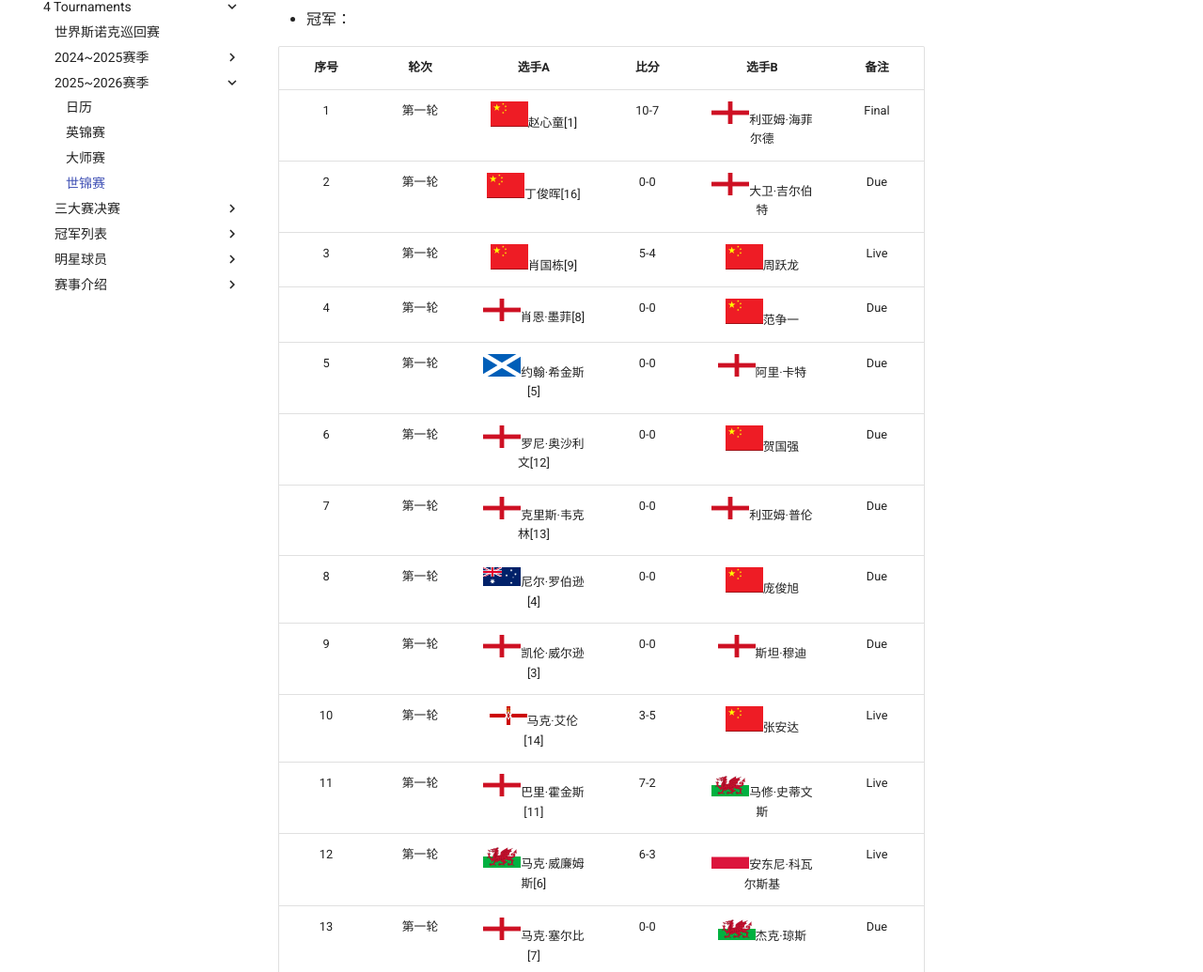
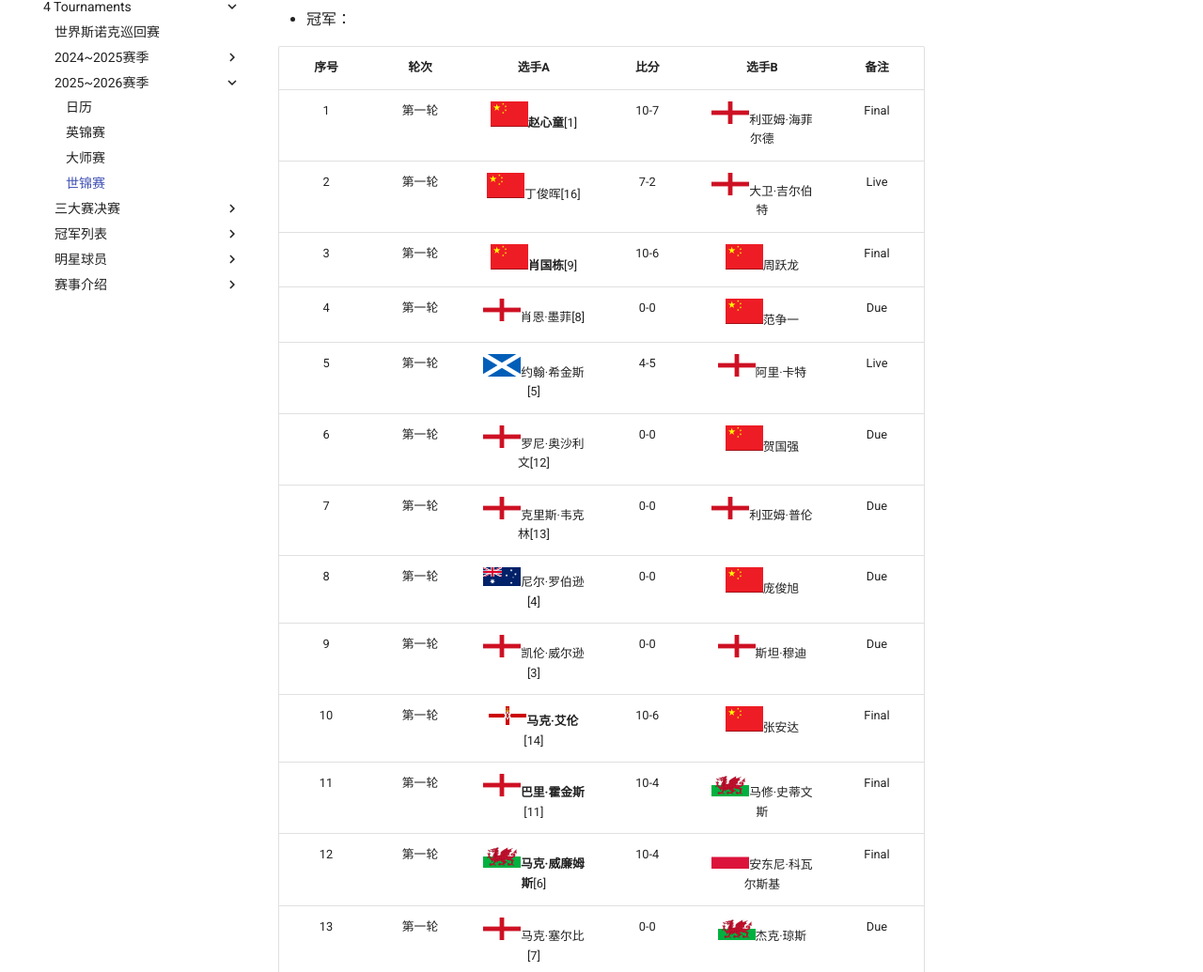
Before and after one commit to whm-billiards/whm-billiards.github.io, an MkDocs documentation site: the page built from docs/4-Tournaments/2025~2026赛季/4-世锦赛.md, in a window 1280 px wide and 1400 px high. Shown: the part 239-1274 px from the top of the window at 94% size. Built offline with MkDocs 1.6.1 and Material for MkDocs 9.7.7, drawn with Linux system fonts in a browser that asks for light colours; some of the changed text lies outside the part shown.

Commit message:
World Championship 4.20

```diff
--- a/docs/4-Tournaments/2025~2026赛季/4-世锦赛.md
+++ b/docs/4-Tournaments/2025~2026赛季/4-世锦赛.md
@@ -6,29 +6,29 @@
 
 | 序号 |   轮次  |                    选手A                       |  比分  |                   选手B                      |     备注     |
 | :--: | :-----: | :-------------------------------------------: | :---: | :------------------------------------------: | :----------: |
-|  1   | 第一轮  |  ![](../img/china.png)赵心童[1]                | 10-7  | ![](../img/england.png)利亚姆·海菲尔德        | Final        |
-|  2   | 第一轮  |  ![](../img/china.png)丁俊晖[16]               |  0-0  | ![](../img/england.png)大卫·吉尔伯特          | Due          |
-|  3   | 第一轮  |  ![](../img/china.png)肖国栋[9]                |  5-4  | ![](../img/china.png)周跃龙                   | Live         |
-|  4   | 第一轮  |  ![](../img/england.png)肖恩·墨菲[8]           |  0-0  | ![](../img/china.png)范争一                   | Due          |
-|  5   | 第一轮  |  ![](../img/scotland.png)约翰·希金斯[5]         |  0-0  | ![](../img/england.png)阿里·卡特             | Due          |
-|  6   | 第一轮  |  ![](../img/england.png)罗尼·奥沙利文[12]       |  0-0  | ![](../img/china.png)贺国强                  | Due          |
-|  7   | 第一轮  |  ![](../img/england.png)克里斯·韦克林[13]       |  0-0  | ![](../img/england.png)利亚姆·普伦            | Due          |
-|  8   | 第一轮  |  ![](../img/australia.png)尼尔·罗伯逊[4]        |  0-0  | ![](../img/china.png)庞俊旭                  | Due          |
-|  9   | 第一轮  |  ![](../img/england.png)凯伦·威尔逊[3]          |  0-0  | ![](../img/england.png)斯坦·穆迪             | Due          |
-|  10  | 第一轮  |  ![](../img/north_ireland.png)马克·艾伦[14]     |  3-5  | ![](../img/china.png)张安达                  | Live         |
-|  11  | 第一轮  |  ![](../img/england.png)巴里·霍金斯[11]         |  7-2  | ![](../img/wales.png)马修·史蒂文斯            | Live         |
-|  12  | 第一轮  |  ![](../img/wales.png)马克·威廉姆斯[6]          |  6-3  | ![](../img/poland.png)安东尼·科瓦尔斯基       | Live         |
-|  13  | 第一轮  |  ![](../img/england.png)马克·塞尔比[7]          |  0-0  | ![](../img/wales.png)杰克·琼斯               | Due          |
-|  14  | 第一轮  |  ![](../img/china.png)吴宜泽[10]               |  0-0  | ![](../img/china.png)雷佩凡                   | Due          |
-|  15  | 第一轮  |  ![](../img/china.png)斯佳辉[15]               |  0-0  | ![](../img/iran.png)侯赛因·瓦菲               | Due          |
-|  16  | 第一轮  |  ![](../img/england.png)贾德·特鲁姆普[2]        |  0-0  | ![](../img/england.png)加里·威尔逊            | Due          |
+|  1   | 第一轮  | ![](../img/china.png)**赵心童**[1]             | 10-7  | ![](../img/england.png)利亚姆·海菲尔德        | Final        |
+|  2   | 第一轮  | ![](../img/china.png)丁俊晖[16]                |  7-2  | ![](../img/england.png)大卫·吉尔伯特          | Live         |
+|  3   | 第一轮  | ![](../img/china.png)**肖国栋**[9]             | 10-6  | ![](../img/china.png)周跃龙                   | Final        |
+|  4   | 第一轮  | ![](../img/england.png)肖恩·墨菲[8]            |  0-0  | ![](../img/china.png)范争一                   | Due          |
+|  5   | 第一轮  | ![](../img/scotland.png)约翰·希金斯[5]          |  4-5  | ![](../img/england.png)阿里·卡特             | Live         |
+|  6   | 第一轮  | ![](../img/england.png)罗尼·奥沙利文[12]        |  0-0  | ![](../img/china.png)贺国强                  | Due          |
+|  7   | 第一轮  | ![](../img/england.png)克里斯·韦克林[13]        |  0-0  | ![](../img/england.png)利亚姆·普伦            | Due          |
+|  8   | 第一轮  | ![](../img/australia.png)尼尔·罗伯逊[4]         |  0-0  | ![](../img/china.png)庞俊旭                  | Due          |
+|  9   | 第一轮  | ![](../img/england.png)凯伦·威尔逊[3]           |  0-0  | ![](../img/england.png)斯坦·穆迪             | Due          |
+|  10  | 第一轮  | ![](../img/north_ireland.png)**马克·艾伦**[14] | 10-6  | ![](../img/china.png)张安达                  | Final        |
+|  11  | 第一轮  | ![](../img/england.png)**巴里·霍金斯**[11]     | 10-4  | ![](../img/wales.png)马修·史蒂文斯            | Final        |
+|  12  | 第一轮  | ![](../img/wales.png)**马克·威廉姆斯**[6]      | 10-4  | ![](../img/poland.png)安东尼·科瓦尔斯基       | Final        |
+|  13  | 第一轮  | ![](../img/england.png)马克·塞尔比[7]           |  0-0  | ![](../img/wales.png)杰克·琼斯               | Due          |
+|  14  | 第一轮  | ![](../img/china.png)吴宜泽[10]                |  0-0  | ![](../img/china.png)雷佩凡                   | Due          |
+|  15  | 第一轮  | ![](../img/china.png)斯佳辉[15]                |  0-0  | ![](../img/iran.png)侯赛因·瓦菲               | Due          |
+|  16  | 第一轮  | ![](../img/england.png)贾德·特鲁姆普[2]         |  0-0  | ![](../img/england.png)加里·威尔逊            | Due          |
 |      |         |                                               |       |                                              |              |
 |  17  | 第二轮  | ![](../img/china.png)赵心童                    |  0-0  | W2                                           |              |
-|  18  | 第二轮  | W3                                             |  0-0  | W4                                           |              |
+|  18  | 第二轮  | ![](../img/china.png)肖国栋                    |  0-0  | W4                                           |              |
 |  19  | 第二轮  | W5                                             |  0-0  | W6                                           |              |
 |  20  | 第二轮  | W7                                             |  0-0  | W8                                           |              |
-|  21  | 第二轮  | W9                                             |  0-0  | W10                                          |              |
-|  22  | 第二轮  | W11                                            |  0-0  | W12                                          |              |
+|  21  | 第二轮  | W9                                             |  0-0  | ![](../img/north_ireland.png)马克·艾伦        |              |
+|  22  | 第二轮  | ![](../img/england.png)巴里·霍金斯              |  0-0  | ![](../img/wales.png)马克·威廉姆斯            | Due          |
 |  23  | 第二轮  | W13                                            |  0-0  | W14                                          |              |
 |  24  | 第二轮  | W15                                            |  0-0  | W16                                          |              |
 |      |         |                                               |       |                                              |              |
@@ -60,12 +60,12 @@
 | 4月19日 |   02:00  |  ![](../img/china.png)赵心童(10)                | ![](../img/england.png)利亚姆·海菲尔德(7)       |    第一轮     |    第2阶段   |
 | 4月19日 |   02:00  |  ![](../img/england.png)巴里·霍金斯(7)          | ![](../img/wales.png)马修·史蒂文斯(2)            |    第一轮     |    第1阶段   |
 |         |          |                                                |                                                |              |              |
-| 4月19日 |   17:00  |  ![](../img/china.png)丁俊晖                    | ![](../img/england.png)大卫·吉尔伯特             |    第一轮     |    第1阶段   |
-| 4月19日 |   17:00  |  ![](../img/north_ireland.png)马克·艾伦         | ![](../img/china.png)张安达                     |    第一轮     |    第2阶段   |
-| 4月19日 |   21:30  |  ![](../img/scotland.png)约翰·希金斯            | ![](../img/england.png)阿里·卡特                 |    第一轮     |    第1阶段   |
-| 4月19日 |   21:30  |  ![](../img/england.png)巴里·霍金斯             | ![](../img/wales.png)马修·史蒂文斯               |    第一轮     |    第2阶段   |
-| 4月20日 |   02:00  |  ![](../img/china.png)肖国栋                    | ![](../img/china.png)周跃龙                     |    第一轮     |    第2阶段   |
-| 4月20日 |   02:00  |  ![](../img/wales.png)马克·威廉姆斯             | ![](../img/poland.png)安东尼·科瓦尔斯基          |    第一轮     |    第2阶段   |
+| 4月19日 |   17:00  |  ![](../img/china.png)丁俊晖(7)                 | ![](../img/england.png)大卫·吉尔伯特(2)          |    第一轮     |    第1阶段   |
+| 4月19日 |   17:00  |  ![](../img/north_ireland.png)马克·艾伦(10)      | ![](../img/china.png)张安达(6)                  |    第一轮     |    第2阶段   |
+| 4月19日 |   21:30  |  ![](../img/scotland.png)约翰·希金斯(4)         | ![](../img/england.png)阿里·卡特(5)              |    第一轮     |    第1阶段   |
+| 4月19日 |   21:30  |  ![](../img/england.png)巴里·霍金斯(10)         | ![](../img/wales.png)马修·史蒂文斯(4)            |    第一轮     |    第2阶段   |
+| 4月20日 |   02:00  |  ![](../img/china.png)肖国栋(10)                | ![](../img/china.png)周跃龙(6)                  |    第一轮     |    第2阶段   |
+| 4月20日 |   02:00  |  ![](../img/wales.png)马克·威廉姆斯(10)         | ![](../img/poland.png)安东尼·科瓦尔斯基(4)       |    第一轮     |    第2阶段   |
 |         |          |                                                |                                                |              |              |
 | 4月20日 |   17:00  |  ![](../img/china.png)丁俊晖                    | ![](../img/england.png)大卫·吉尔伯特            |    第一轮     |    第2阶段   |
 | 4月20日 |   17:00  |  ![](../img/england.png)凯伦·威尔逊             | ![](../img/england.png)斯坦·穆迪                |    第一轮     |    第1阶段   |
@@ -88,24 +88,24 @@
 | 4月23日 |   02:00  |  ![](../img/australia.png)尼尔·罗伯逊           | ![](../img/china.png)庞俊旭                      |    第一轮     |    第1阶段   |
 | 4月23日 |   02:00  |  ![](../img/england.png)马克·塞尔比             | ![](../img/wales.png)杰克·琼斯                   |    第一轮     |    第2阶段   |
 |         |          |                                                |                                                |              |              |
-| 4月23日 |   20:00  |  W3                                            |  W4                                             |    第二轮     |    第1阶段   |
+| 4月23日 |   20:00  |  ![](../img/china.png)肖国栋                    |  W4                                             |    第二轮     |    第1阶段   |
 | 4月23日 |   20:00  |  ![](../img/china.png)斯佳辉                    | ![](../img/iran.png)侯赛因·瓦菲                  |    第一轮     |    第2阶段   |
 | 4月24日 |   02:00  |  ![](../img/australia.png)尼尔·罗伯逊           | ![](../img/china.png)庞俊旭                      |    第一轮     |    第2阶段   |
-| 4月24日 |   02:00  |  W9                                            |  W10                                            |    第二轮     |    第1阶段   |
+| 4月24日 |   02:00  |  W9                                            |  ![](../img/north_ireland.png)马克·艾伦          |    第二轮     |    第1阶段   |
 |         |          |                                                |                                                |              |              |
-| 4月24日 |   17:00  |  W3                                            |  W4                                             |    第二轮     |    第2阶段   |
-| 4月24日 |   17:00  |  W11                                           |  W12                                            |    第二轮     |    第1阶段   |
+| 4月24日 |   17:00  |  ![](../img/china.png)肖国栋                    |  W4                                             |    第二轮     |    第2阶段   |
+| 4月24日 |   17:00  |  ![](../img/england.png)巴里·霍金斯             |  ![](../img/wales.png)马克·威廉姆斯              |    第二轮     |    第1阶段   |
 | 4月24日 |   21:30  |  ![](../img/china.png)赵心童                   |  W2                                             |    第二轮     |    第1阶段   |
-| 4月24日 |   21:30  |  W9                                            |  W10                                            |    第二轮     |    第2阶段   |
-| 4月25日 |   02:00  |  W3                                            |  W4                                             |    第二轮     |    第3阶段   |
-| 4月25日 |   02:00  |  W11                                           |  W12                                            |    第二轮     |    第2阶段   |
+| 4月24日 |   21:30  |  W9                                            |  ![](../img/north_ireland.png)马克·艾伦          |    第二轮     |    第2阶段   |
+| 4月25日 |   02:00  |  ![](../img/china.png)肖国栋                    |  W4                                             |    第二轮     |    第3阶段   |
+| 4月25日 |   02:00  |  ![](../img/england.png)巴里·霍金斯             |  ![](../img/wales.png)马克·威廉姆斯              |    第二轮     |    第2阶段   |
 |         |          |                                                |                                                |              |              |
 | 4月25日 |   17:00  |  W7                                            |  W8                                             |    第二轮     |    第1阶段   |
-| 4月25日 |   17:00  |  W9                                            |  W10                                            |    第二轮     |    第3阶段   |
+| 4月25日 |   17:00  |  W9                                            |  ![](../img/north_ireland.png)马克·艾伦          |    第二轮     |    第3阶段   |
 | 4月25日 |   21:30  |  ![](../img/china.png)赵心童                   |  W2                                             |    第二轮     |    第2阶段   |
 | 4月25日 |   21:30  |  W15                                           |  W16                                            |    第二轮     |    第1阶段   |
 | 4月26日 |   02:00  |  W5                                            |  W6                                             |    第二轮     |    第1阶段   |
-| 4月26日 |   02:00  |  W11                                           |  W12                                            |    第二轮     |    第3阶段   |
+| 4月26日 |   02:00  |  ![](../img/england.png)巴里·霍金斯             |  ![](../img/wales.png)马克·威廉姆斯              |    第二轮     |    第3阶段   |
 |         |          |                                                |                                                |              |              |
 | 4月26日 |   17:00  |  ![](../img/china.png)赵心童                   |  W2                                             |    第二轮     |    第3阶段   |
 | 4月26日 |   17:00  |  W13                                           |  W14                                            |    第二轮     |    第1阶段   |
```
Also changed, not shown: docs/4-Tournaments/README.md (+2 -9 lines).
